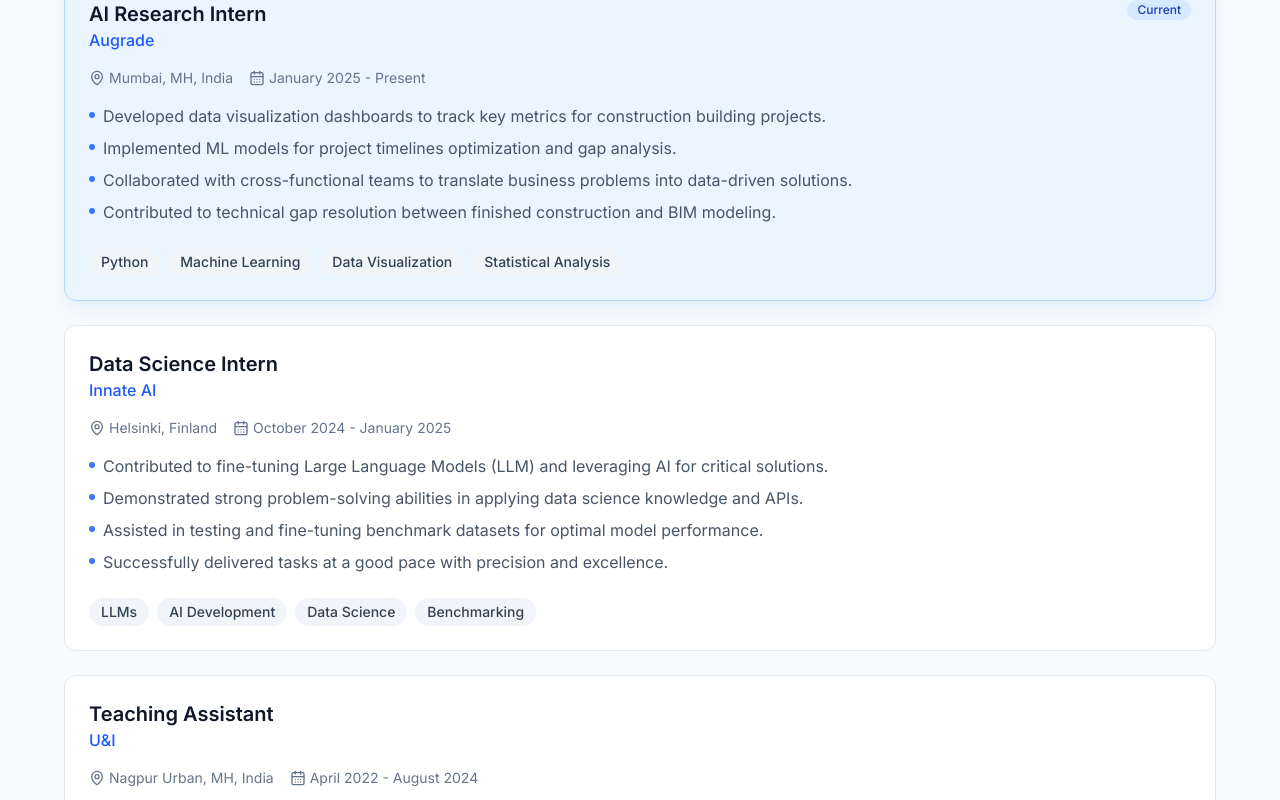
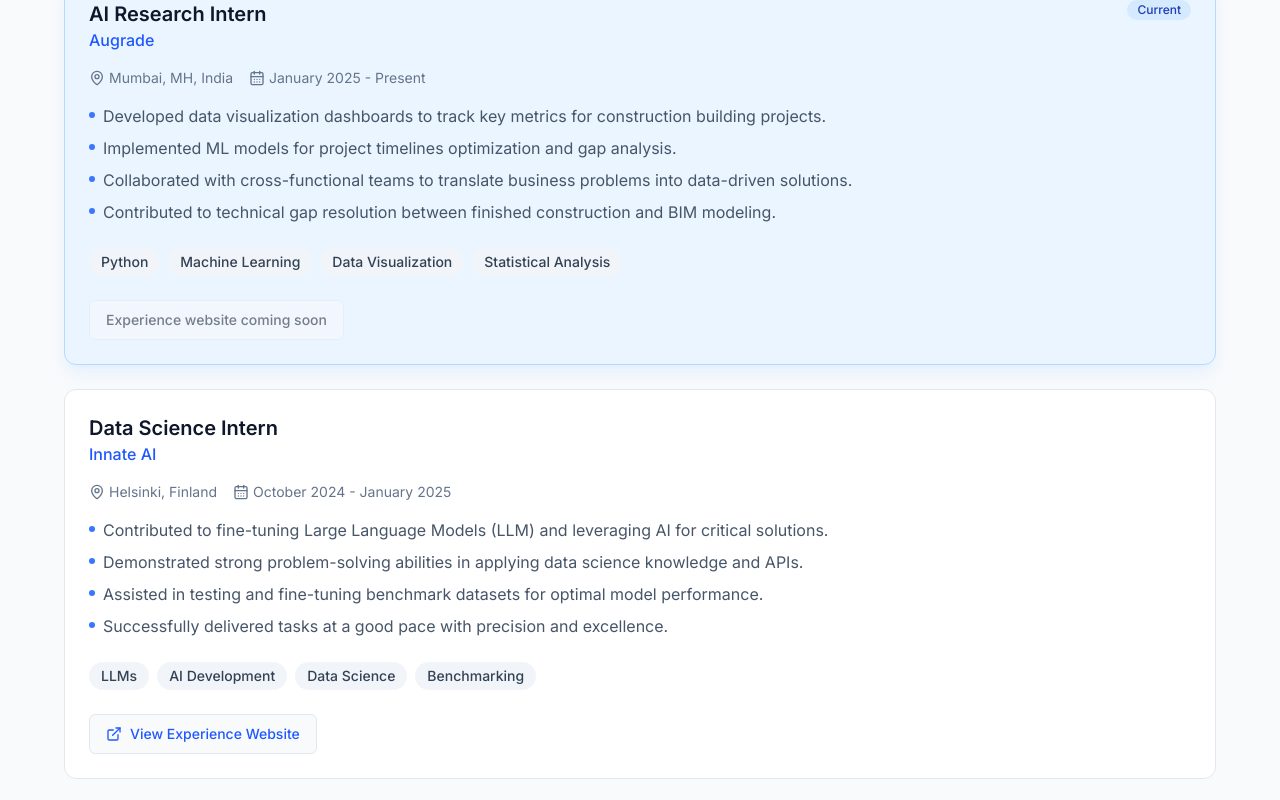
Before and after one commit to Rag3karn/portfolio-data-dream, a React (Vite) app: page / in a window 1280 px wide. Shown: the part 2318-3118 px from the top of the page. Built offline with nearby package versions, Linux system fonts and the light colour scheme.

Commit message:
Update experience section
Add a link to the Innate AI internship and a placeholder button for the AI Research internship.

```diff
--- a/src/components/Experience.tsx
+++ b/src/components/Experience.tsx
@@ -17,6 +17,7 @@ const Experience = () => {
       ],
       skills: ["Python", "Machine Learning", "Data Visualization", "Statistical Analysis"],
       isActive: true,
+      isComingSoon: true,
     },
     {
       title: "Data Science Intern",
@@ -31,6 +32,7 @@ const Experience = () => {
       ],
       skills: ["LLMs", "AI Development", "Data Science", "Benchmarking"],
       isActive: false,
+      websiteUrl: "https://kg-internship.vercel.app/",
     },
     {
       title: "Teaching Assistant",
@@ -71,6 +73,8 @@ const Experience = () => {
               skills={exp.skills}
               isActive={exp.isActive}
               animationDelay={index * 100}
+              websiteUrl={exp.websiteUrl}
+              isComingSoon={exp.isComingSoon}
             />
           ))}
         </div>
--- a/src/components/ExperienceCard.tsx
+++ b/src/components/ExperienceCard.tsx
@@ -1,6 +1,7 @@
 
-import { CalendarDays, MapPin } from "lucide-react";
+import { CalendarDays, MapPin, ExternalLink } from "lucide-react";
 import { cn } from "@/lib/utils";
+import { Button } from "@/components/ui/button";
 
 interface ExperienceCardProps {
   title: string;
@@ -11,6 +12,8 @@ interface ExperienceCardProps {
   skills: string[];
   isActive?: boolean;
   animationDelay?: number;
+  websiteUrl?: string;
+  isComingSoon?: boolean;
 }
 
 const ExperienceCard = ({
@@ -22,6 +25,8 @@ const ExperienceCard = ({
   skills,
   isActive = false,
   animationDelay = 0,
+  websiteUrl,
+  isComingSoon = false,
 }: ExperienceCardProps) => {
   return (
     <div
@@ -75,6 +80,30 @@ const ExperienceCard = ({
           </span>
         ))}
       </div>
+
+      {websiteUrl && (
+        <div className="mt-6">
+          <a
+            href={websiteUrl}
+            target="_blank"
+            rel="noopener noreferrer"
+            className="inline-flex items-center text-blue-600 hover:text-blue-800 transition-colors"
+          >
+            <Button variant="outline" className="gap-2">
+              <ExternalLink size={16} />
+              View Experience Website
+            </Button>
+          </a>
+        </div>
+      )}
+
+      {isComingSoon && (
+        <div className="mt-6">
+          <Button variant="outline" className="gap-2 opacity-70 cursor-not-allowed" disabled>
+            Experience website coming soon
+          </Button>
+        </div>
+      )}
     </div>
   );
 };
```
